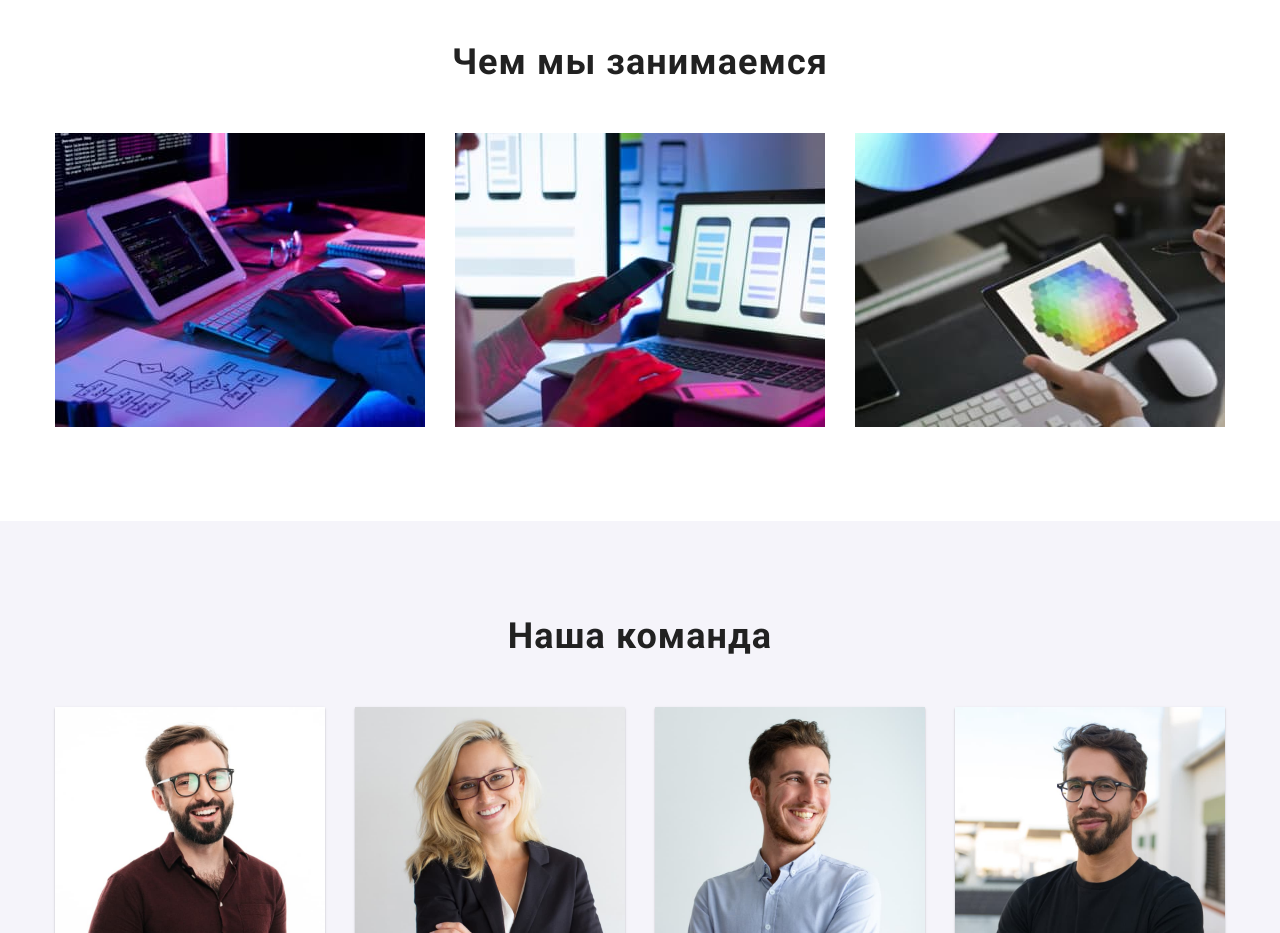
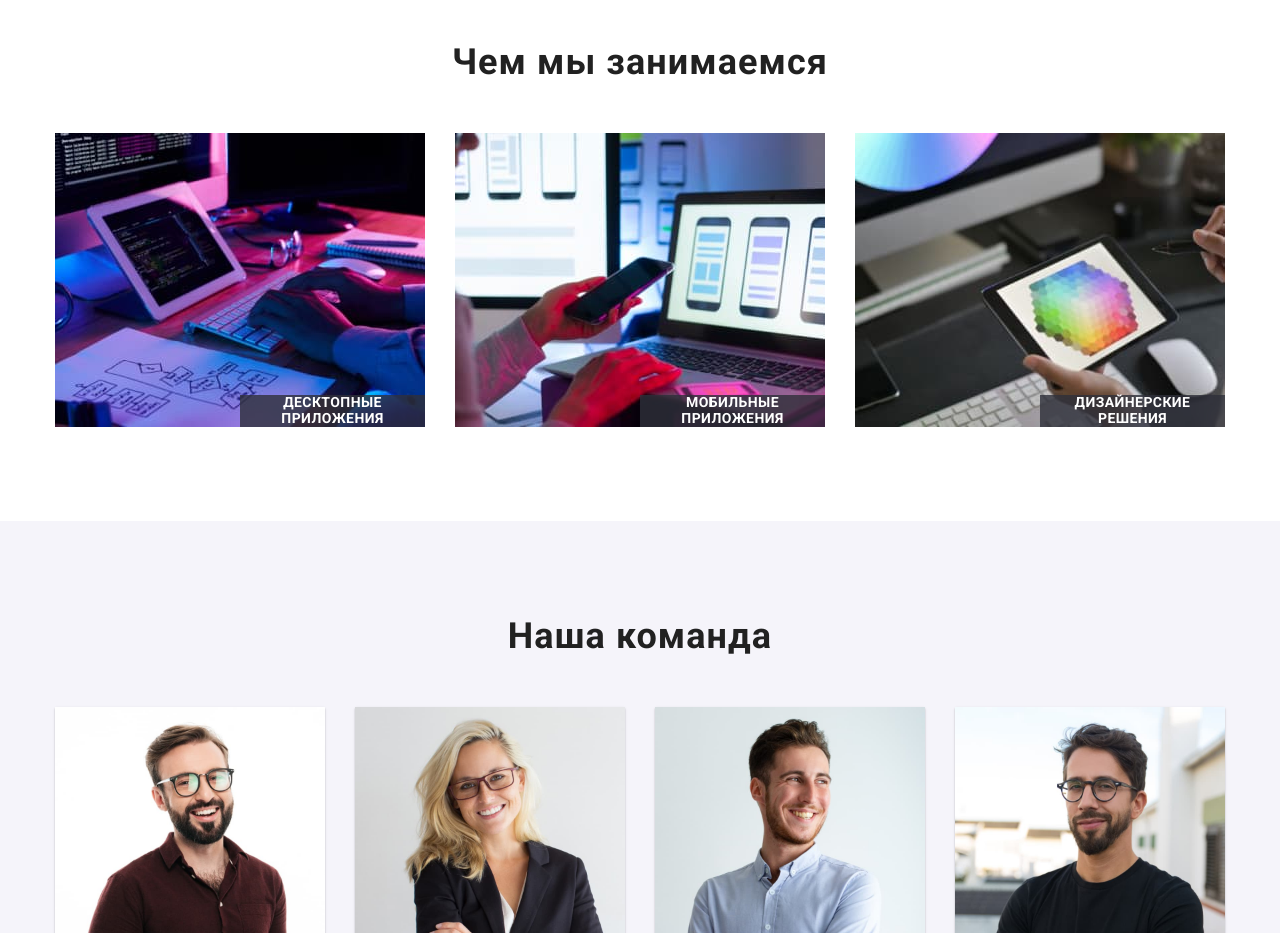
Before and after one commit to pekosk/goit-markup-hw-05, a plain HTML site: page index.html in a window 1280 px wide. Shown: the part 1080-2013 px from the top of the page. Drawn offline with nearby package versions, Linux system fonts and the light colour scheme.

Commit message:
Добавил label

```diff
--- a/css/styles.css
+++ b/css/styles.css
@@ -25,6 +25,7 @@
   --work-list-set-gap: 30px;
   --header-border-color: #ececec;
   --social-link-team-color: #afb1b8;
+  --label-bg-color: rgba(47, 48, 58, 0.8);
 }
 
 body {
@@ -57,6 +58,10 @@ p:last-child {
 
   margin-top: 0;
   margin-bottom: 50px;
+}
+
+.thumb {
+  position: relative;
 }
 
 .title.visually-hidden {
@@ -428,6 +433,23 @@ p:last-child {
   flex-basis: calc(100% / 3 - var(--work-list-set-gap));
 }
 
+.job-list-label {
+  color: var(--primary-white-color);
+  background-color: var(--label-bg-color);
+
+  font-weight: 700;
+  font-size: 14px;
+  line-height: 1.14;
+  text-align: center;
+  letter-spacing: 0.03em;
+  text-transform: uppercase;
+
+  position: absolute;
+  bottom: 0;
+  left: 50%;
+  margin: 0;
+}
+
 /* ======TEAM====== */
 
 .section-team {
--- a/index.html
+++ b/index.html
@@ -66,9 +66,18 @@
         <h2 class="section-title">Чем мы занимаемся</h2>
 
         <ul class="job-list list">
-            <li class="item-list"><img src="./images/wwad/tabletpc1.jpg" alt="Планшет и клавиатура" width="370" height="294"/></li>
-            <li class="item-list"><img src="./images/wwad/notebook.jpg" alt="Ноутбук" width="370" height="294"/></li>
-            <li class="item-list"><img src="./images/wwad/tabletpc2.jpg" alt="Планшет и ручка" width="370" height="294"/></li>
+            <li class="item-list"><div class="thumb job-label">
+                <img src="./images/wwad/tabletpc1.jpg" alt="Планшет и клавиатура" width="370" height="294"/>
+            <h3 class="job-list-label">Десктопные приложения</h3></div>
+        </li>
+            <li class="item-list"><div class="thumb job-label">
+                <img src="./images/wwad/notebook.jpg" alt="Ноутбук" width="370" height="294"/>
+            <h3 class="job-list-label">Мобильные приложения</h3></div>
+        </li>
+            <li class="item-list"><div class="thumb job-label">
+                <img src="./images/wwad/tabletpc2.jpg" alt="Планшет и ручка" width="370" height="294"/>
+            <h3 class="job-list-label">Дизайнерские решения</h3></div>
+        </li>
         </ul>
         </div>
     </section>
```
